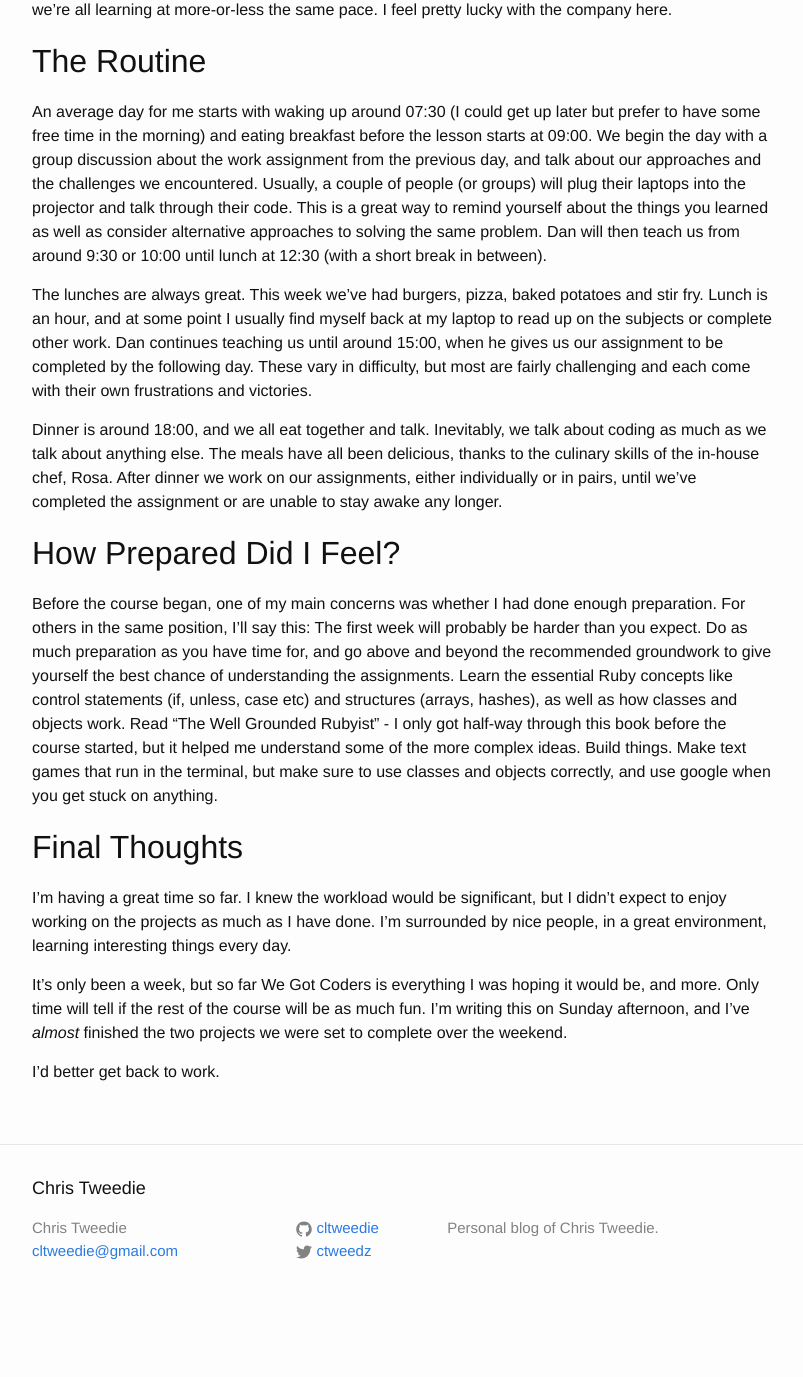
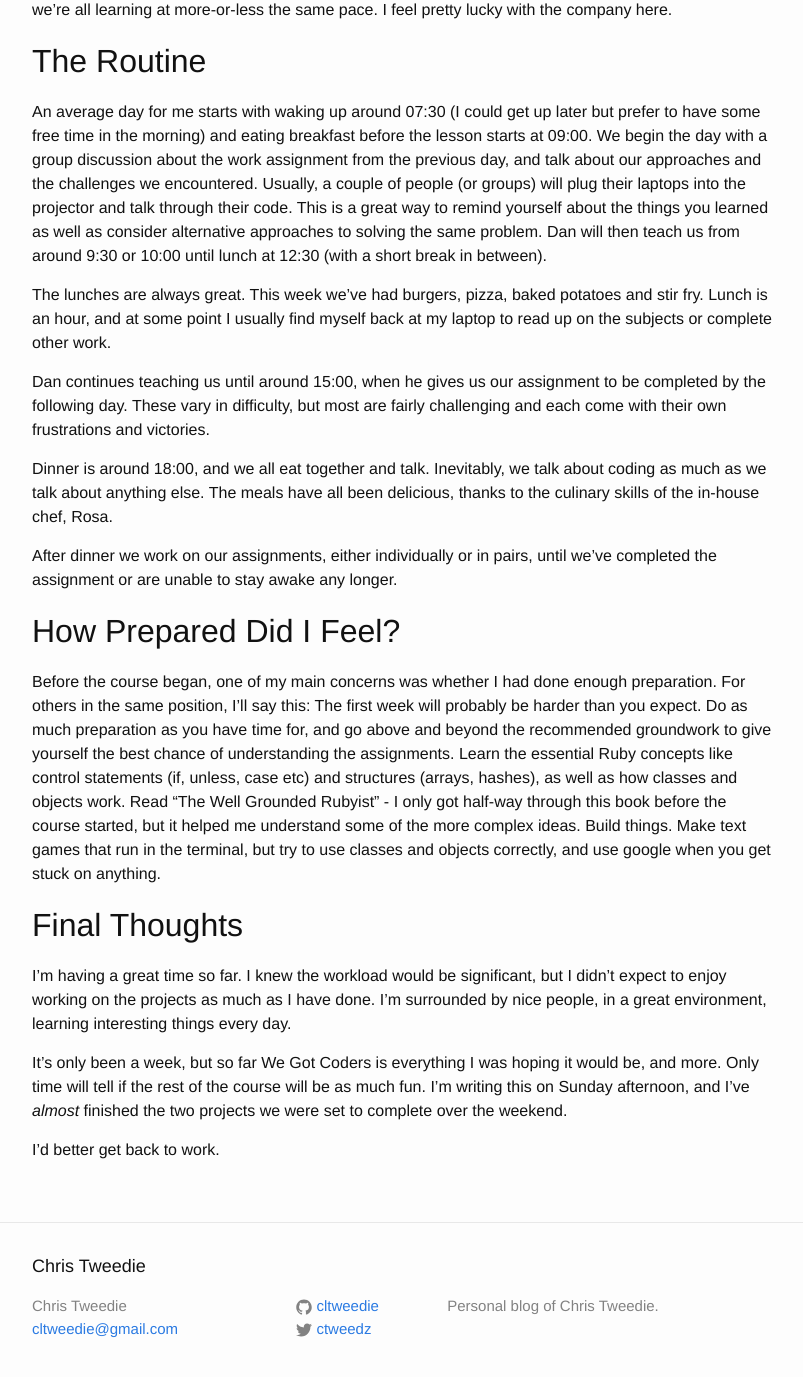
Before and after one commit to cltweedie/cltweedie.github.io, a Jekyll site: the page built from _posts/2015-10-04-the-first-week.md, in a window 1280 px wide and 1400 px high, scrolled down 1575 px. Shown: the top 1377 px of the window, without its empty margins (238-1041 px from the left). Built offline with Jekyll 4.4.1, drawn with Linux system fonts in a browser that asks for light colours; before the commit the page ends 2897 px from its top, so only the background shows below that.

Commit message:
Correct formatting

```diff
--- a/_posts/2015-10-04-the-first-week.md
+++ b/_posts/2015-10-04-the-first-week.md
@@ -38,13 +38,17 @@ The Routine
 -----------
 An average day for me starts with waking up around 07:30 (I could get up later but prefer to have some free time in the morning) and eating breakfast before the lesson starts at 09:00. We begin the day with a group discussion about the work assignment from the previous day, and talk about our approaches and the challenges we encountered. Usually, a couple of people (or groups) will plug their laptops into the projector and talk through their code. This is a great way to remind yourself about the things you learned as well as consider alternative approaches to solving the same problem. Dan will then teach us from around 9:30 or 10:00 until lunch at 12:30 (with a short break in between).
 
-The lunches are always great. This week we've had burgers, pizza, baked potatoes and stir fry. Lunch is an hour, and at some point I usually find myself back at my laptop to read up on the subjects or complete other work. Dan continues teaching us until around 15:00, when he gives us our assignment to be completed by the following day. These vary in difficulty, but most are fairly challenging and each come with their own frustrations and victories.
+The lunches are always great. This week we've had burgers, pizza, baked potatoes and stir fry. Lunch is an hour, and at some point I usually find myself back at my laptop to read up on the subjects or complete other work.
 
-Dinner is around 18:00, and we all eat together and talk. Inevitably, we talk about coding as much as we talk about anything else. The meals have all been delicious, thanks to the culinary skills of the in-house chef, Rosa. After dinner we work on our assignments, either individually or in pairs, until we've completed the assignment or are unable to stay awake any longer.
+Dan continues teaching us until around 15:00, when he gives us our assignment to be completed by the following day. These vary in difficulty, but most are fairly challenging and each come with their own frustrations and victories.
+
+Dinner is around 18:00, and we all eat together and talk. Inevitably, we talk about coding as much as we talk about anything else. The meals have all been delicious, thanks to the culinary skills of the in-house chef, Rosa.
+
+After dinner we work on our assignments, either individually or in pairs, until we've completed the assignment or are unable to stay awake any longer.
 
 How Prepared Did I Feel?
 ------------------------
-Before the course began, one of my main concerns was whether I had done enough preparation. For others in the same position, I'll say this: The first week will probably be harder than you expect. Do as much preparation as you have time for, and go above and beyond the recommended groundwork to give yourself the best chance of understanding the assignments. Learn the essential Ruby concepts like control statements (if, unless, case etc) and structures (arrays, hashes), as well as how classes and objects work. Read "The Well Grounded Rubyist" - I only got half-way through this book before the course started, but it helped me understand some of the more complex ideas. Build things. Make text games that run in the terminal, but make sure to use classes and objects correctly, and use google when you get stuck on anything.
+Before the course began, one of my main concerns was whether I had done enough preparation. For others in the same position, I'll say this: The first week will probably be harder than you expect. Do as much preparation as you have time for, and go above and beyond the recommended groundwork to give yourself the best chance of understanding the assignments. Learn the essential Ruby concepts like control statements (if, unless, case etc) and structures (arrays, hashes), as well as how classes and objects work. Read "The Well Grounded Rubyist" - I only got half-way through this book before the course started, but it helped me understand some of the more complex ideas. Build things. Make text games that run in the terminal, but try to use classes and objects correctly, and use google when you get stuck on anything.
 
 Final Thoughts
 --------------
```
